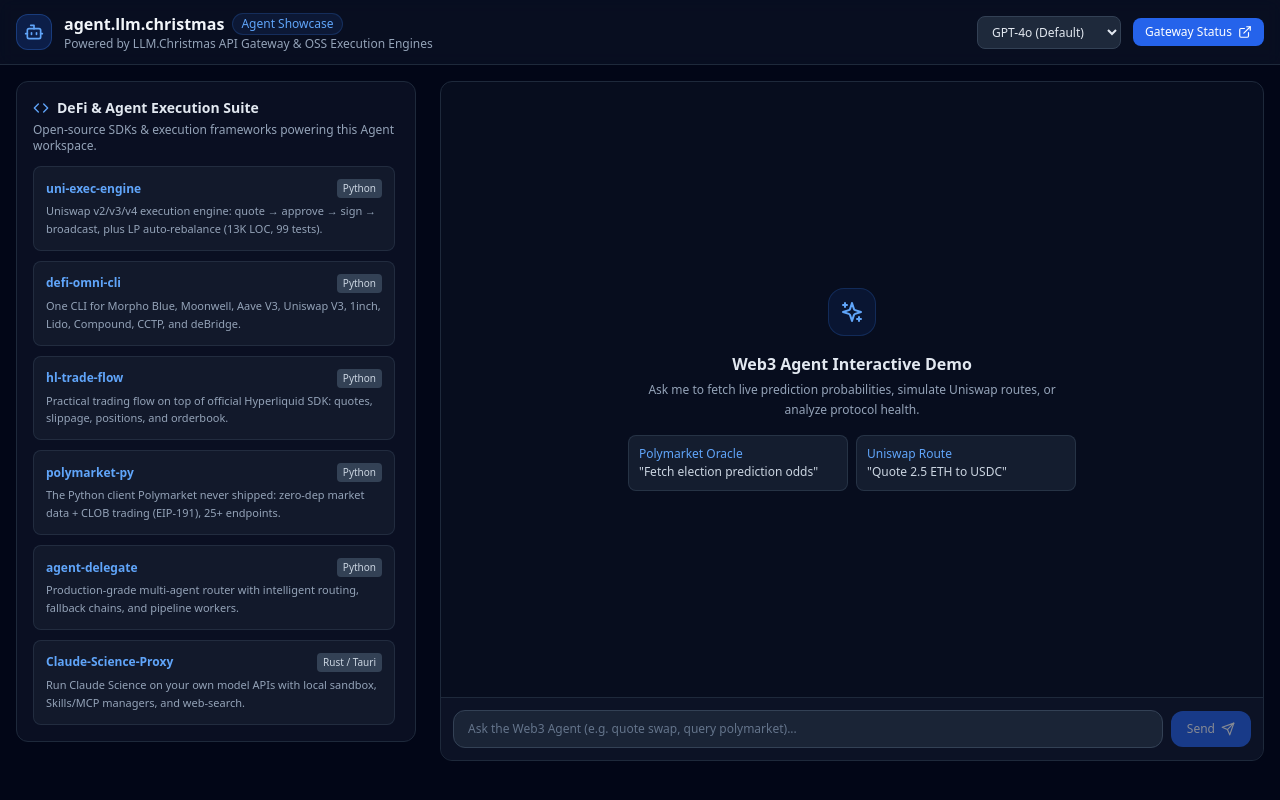
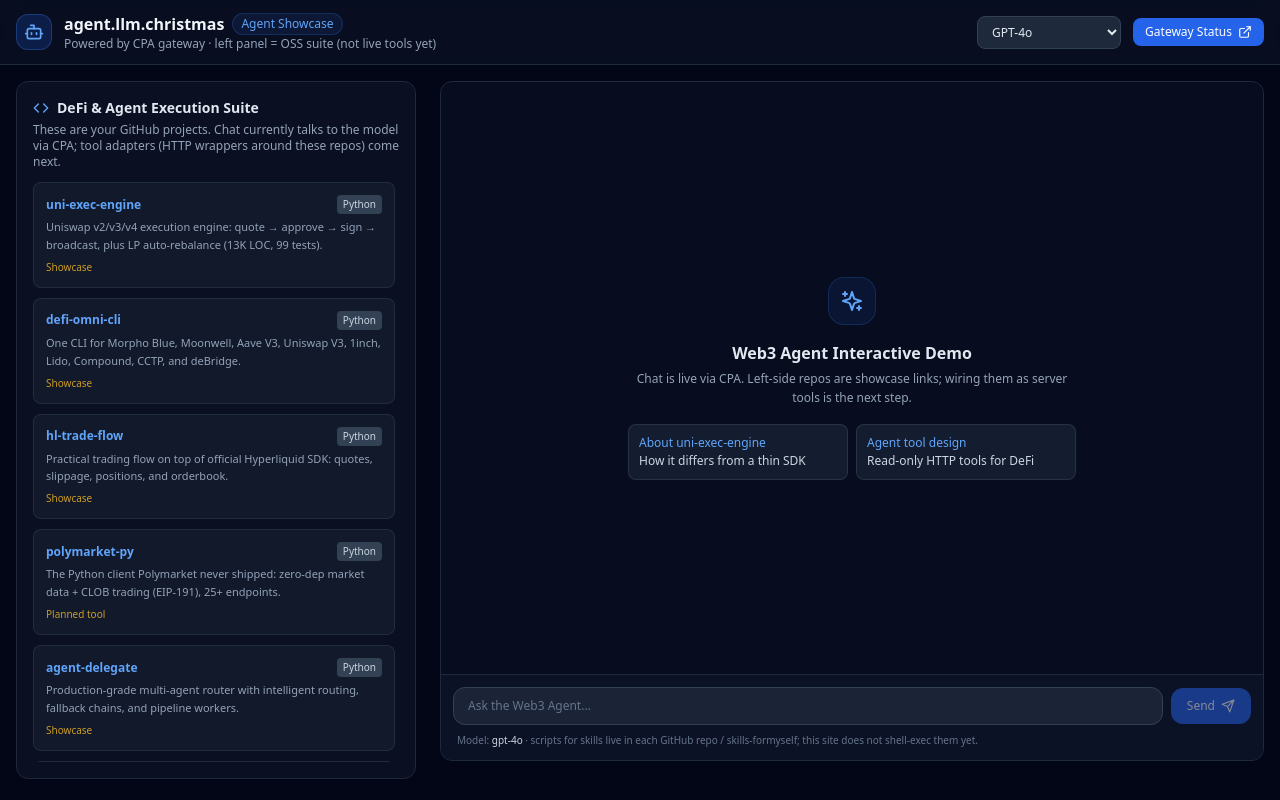
Before and after one commit to counterfactual5/agent-llm-christmas, a Next.js app: page / in a window 1280 px wide. Built offline with nearby package versions, Linux system fonts and the light colour scheme.

Commit message:
fix: pass selected model, surface chat errors, clarify showcase vs tools
- Send body.model from the model selector to /api/chat
- Return clear JSON errors when API key or upstream fails
- Label left-panel repos as showcase/planned tools (not live shell skills)

```diff
--- a/app/page.tsx
+++ b/app/page.tsx
@@ -2,7 +2,7 @@
 
 import { useChat } from 'ai/react';
 import { useState } from 'react';
-import { ExternalLink, Terminal, Cpu, Zap, Activity, Bot, Send, Code, Sparkles } from 'lucide-react';
+import { ExternalLink, Activity, Bot, Send, Code, Sparkles, AlertCircle } from 'lucide-react';
 
 const REPOS = [
   {
@@ -11,6 +11,7 @@
     desc: 'Uniswap v2/v3/v4 execution engine: quote → approve → sign → broadcast, plus LP auto-rebalance (13K LOC, 99 tests).',
     url: 'https://github.com/counterfactual5/uni-exec-engine',
     badge: 'Python',
+    toolStatus: 'Showcase',
   },
   {
     name: 'defi-omni-cli',
@@ -18,6 +19,7 @@
     desc: 'One CLI for Morpho Blue, Moonwell, Aave V3, Uniswap V3, 1inch, Lido, Compound, CCTP, and deBridge.',
     url: 'https://github.com/counterfactual5/defi-omni-cli',
     badge: 'Python',
+    toolStatus: 'Showcase',
   },
   {
     name: 'hl-trade-flow',
@@ -25,6 +27,7 @@
     desc: 'Practical trading flow on top of official Hyperliquid SDK: quotes, slippage, positions, and orderbook.',
     url: 'https://github.com/counterfactual5/hl-trade-flow',
     badge: 'Python',
+    toolStatus: 'Showcase',
   },
   {
     name: 'polymarket-py',
@@ -32,6 +35,7 @@
     desc: 'The Python client Polymarket never shipped: zero-dep market data + CLOB trading (EIP-191), 25+ endpoints.',
     url: 'https://github.com/counterfactual5/polymarket-py',
     badge: 'Python',
+    toolStatus: 'Planned tool',
   },
   {
     name: 'agent-delegate',
@@ -39,6 +43,7 @@
     desc: 'Production-grade multi-agent router with intelligent routing, fallback chains, and pipeline workers.',
     url: 'https://github.com/counterfactual5/agent-delegate',
     badge: 'Python',
+    toolStatus: 'Showcase',
   },
   {
     name: 'Claude-Science-Proxy',
@@ -46,18 +51,41 @@
     desc: 'Run Claude Science on your own model APIs with local sandbox, Skills/MCP managers, and web-search.',
     url: 'https://github.com/counterfactual5/Claude-Science-Proxy',
     badge: 'Rust / Tauri',
+    toolStatus: 'Showcase',
   },
 ];
 
+const MODELS = [
+  { id: 'gpt-4o', label: 'GPT-4o' },
+  { id: 'claude-3-5-sonnet-20241022', label: 'Claude 3.5 Sonnet' },
+  { id: 'deepseek-chat', label: 'DeepSeek V3' },
+];
+
 export default function AgentPage() {
-  const { messages, input, handleInputChange, handleSubmit, isLoading } = useChat({
+  const [selectedModel, setSelectedModel] = useState(MODELS[0].id);
+  const [error, setError] = useState<string | null>(null);
+
+  const { messages, input, setInput, handleInputChange, handleSubmit, isLoading } = useChat({
     api: '/api/chat',
+    body: { model: selectedModel },
+    onError: (err) => {
+      setError(err.message || 'Chat request failed');
+    },
+    onResponse: (res) => {
+      if (!res.ok) {
+        res
+          .clone()
+          .json()
+          .then((data) => setError(data?.error || res.statusText))
+          .catch(() => setError(res.statusText));
+      } else {
+        setError(null);
+      }
+    },
   });
-  const [selectedModel, setSelectedModel] = useState('gpt-4o');
 
   return (
     <div className="min-h-screen flex flex-col bg-slate-950 text-slate-100">
-      {/* Header */}
       <header className="border-b border-slate-800 bg-slate-900/50 backdrop-blur sticky top-0 z-50">
         <div className="max-w-7xl mx-auto px-4 py-3 flex items-center justify-between">
           <div className="flex items-center gap-3">
@@ -71,7 +99,9 @@
                   Agent Showcase
                 </span>
               </h1>
-              <p className="text-xs text-slate-400">Powered by LLM.Christmas API Gateway & OSS Execution Engines</p>
+              <p className="text-xs text-slate-400">
+                Powered by CPA gateway · left panel = OSS suite (not live tools yet)
+              </p>
             </div>
           </div>
           <div className="flex items-center gap-3">
@@ -80,9 +110,11 @@
               onChange={(e) => setSelectedModel(e.target.value)}
               className="bg-slate-800 border border-slate-700 text-xs rounded-lg px-2.5 py-1.5 text-slate-200 outline-none focus:border-blue-500"
             >
-              <option value="gpt-4o">GPT-4o (Default)</option>
-              <option value="claude-3-5-sonnet">Claude 3.5 Sonnet</option>
-              <option value="deepseek-coder">DeepSeek V3</option>
+              {MODELS.map((m) => (
+                <option key={m.id} value={m.id}>
+                  {m.label}
+                </option>
+              ))}
             </select>
             <a
               href="https://llm.christmas"
@@ -97,9 +129,7 @@
         </div>
       </header>
 
-      {/* Main Body */}
       <main className="flex-1 max-w-7xl w-full mx-auto p-4 grid grid-cols-1 lg:grid-cols-12 gap-6">
-        {/* Left Side: Repos / Toolkit Showcase */}
         <div className="lg:col-span-4 space-y-4">
           <div className="bg-slate-900/60 border border-slate-800 rounded-xl p-4">
             <h2 className="text-sm font-bold text-slate-200 flex items-center gap-2 mb-1">
@@ -107,7 +137,8 @@
               DeFi & Agent Execution Suite
             </h2>
             <p className="text-xs text-slate-400 mb-3">
-              Open-source SDKs & execution frameworks powering this Agent workspace.
+              These are your GitHub projects. Chat currently talks to the model via CPA;
+              tool adapters (HTTP wrappers around these repos) come next.
             </p>
             <div className="space-y-2.5 max-h-[calc(100vh-220px)] overflow-y-auto pr-1">
               {REPOS.map((repo) => (
@@ -118,27 +149,40 @@
                   rel="noreferrer"
                   className="block p-3 rounded-lg bg-slate-800/40 hover:bg-slate-800 border border-slate-700/50 hover:border-slate-600 transition group"
                 >
-                  <div className="flex items-center justify-between mb-1">
+                  <div className="flex items-center justify-between mb-1 gap-2">
                     <span className="font-semibold text-xs text-blue-400 group-hover:text-blue-300 flex items-center gap-1">
                       {repo.name}
                       <ExternalLink className="w-3 h-3 opacity-0 group-hover:opacity-100 transition" />
                     </span>
-                    <span className="text-[10px] px-1.5 py-0.5 rounded bg-slate-700 text-slate-300">
+                    <span className="text-[10px] px-1.5 py-0.5 rounded bg-slate-700 text-slate-300 shrink-0">
                       {repo.badge}
                     </span>
                   </div>
                   <p className="text-[11px] text-slate-400 line-clamp-2 leading-relaxed">{repo.desc}</p>
+                  <p className="text-[10px] text-amber-400/80 mt-1.5">{repo.toolStatus}</p>
                 </a>
               ))}
             </div>
           </div>
         </div>
 
-        {/* Right Side: Interactive Chat Agent */}
         <div className="lg:col-span-8 flex flex-col bg-slate-900/40 border border-slate-800 rounded-xl h-[calc(100vh-120px)] overflow-hidden">
-          {/* Chat Window */}
           <div className="flex-1 p-4 overflow-y-auto space-y-4">
-            {messages.length === 0 ? (
+            {error && (
+              <div className="rounded-lg border border-red-500/40 bg-red-500/10 px-3 py-2 text-xs text-red-200 flex gap-2">
+                <AlertCircle className="w-4 h-4 shrink-0 mt-0.5" />
+                <div>
+                  <p className="font-semibold mb-0.5">Request failed</p>
+                  <p className="text-red-200/90 break-all">{error}</p>
+                  <p className="text-red-200/70 mt-1">
+                    Check Vercel env: LLM_CHRISTMAS_BASE_URL (e.g. https://cpa.llm.christmas/v1) and
+                    LLM_CHRISTMAS_API_KEY. Model id must exist on CPA.
+                  </p>
+                </div>
+              </div>
+            )}
+
+            {messages.length === 0 && !error ? (
               <div className="h-full flex flex-col items-center justify-center text-center p-6 space-y-4">
                 <div className="w-12 h-12 rounded-2xl bg-blue-600/10 border border-blue-500/20 flex items-center justify-center text-blue-400">
                   <Sparkles className="w-6 h-6" />
@@ -146,22 +190,24 @@
                 <div className="max-w-md">
                   <h3 className="font-bold text-slate-200 text-base mb-1">Web3 Agent Interactive Demo</h3>
                   <p className="text-xs text-slate-400 leading-relaxed mb-4">
-                    Ask me to fetch live prediction probabilities, simulate Uniswap routes, or analyze protocol health.
+                    Chat is live via CPA. Left-side repos are showcase links; wiring them as server tools is the next step.
                   </p>
                   <div className="grid grid-cols-1 sm:grid-cols-2 gap-2 text-left">
                     <button
-                      onClick={() => handleInputChange({ target: { value: 'What is the current probability for Election on Polymarket?' } } as any)}
+                      type="button"
+                      onClick={() => setInput('Explain what uni-exec-engine does and how it differs from a thin Uniswap SDK.')}
                       className="p-2.5 rounded-lg bg-slate-800/60 hover:bg-slate-800 border border-slate-700/60 text-xs text-slate-300 text-left transition"
                     >
-                      <span className="text-blue-400 font-medium block mb-0.5">Polymarket Oracle</span>
-                      &quot;Fetch election prediction odds&quot;
+                      <span className="text-blue-400 font-medium block mb-0.5">About uni-exec-engine</span>
+                      How it differs from a thin SDK
                     </button>
                     <button
-                      onClick={() => handleInputChange({ target: { value: 'Quote swapping 2.5 ETH for USDC using uni-exec-engine' } } as any)}
+                      type="button"
+                      onClick={() => setInput('What tools should a DeFi research agent expose as read-only HTTP APIs?')}
                       className="p-2.5 rounded-lg bg-slate-800/60 hover:bg-slate-800 border border-slate-700/60 text-xs text-slate-300 text-left transition"
                     >
-                      <span className="text-blue-400 font-medium block mb-0.5">Uniswap Route</span>
-                      &quot;Quote 2.5 ETH to USDC&quot;
+                      <span className="text-blue-400 font-medium block mb-0.5">Agent tool design</span>
+                      Read-only HTTP tools for DeFi
                     </button>
                   </div>
                 </div>
@@ -178,7 +224,7 @@
                     </div>
                   )}
                   <div
-                    className={`max-w-[85%] rounded-xl px-4 py-2.5 text-xs leading-relaxed ${
+                    className={`max-w-[85%] rounded-xl px-4 py-2.5 text-xs leading-relaxed whitespace-pre-wrap ${
                       m.role === 'user'
                         ? 'bg-blue-600 text-white rounded-br-none'
                         : 'bg-slate-800/90 border border-slate-700/70 text-slate-200 rounded-bl-none'
@@ -197,13 +243,12 @@
             )}
           </div>
 
-          {/* Input Form */}
           <form onSubmit={handleSubmit} className="p-3 border-t border-slate-800 bg-slate-900/60">
             <div className="flex items-center gap-2">
               <input
                 value={input}
                 onChange={handleInputChange}
-                placeholder="Ask the Web3 Agent (e.g. quote swap, query polymarket)..."
+                placeholder="Ask the Web3 Agent..."
                 className="flex-1 bg-slate-800/80 border border-slate-700 rounded-xl px-3.5 py-2.5 text-xs text-slate-100 placeholder-slate-500 focus:outline-none focus:border-blue-500 transition"
               />
               <button
@@ -215,6 +260,10 @@
                 <Send className="w-3.5 h-3.5" />
               </button>
             </div>
+            <p className="text-[10px] text-slate-500 mt-2 px-1">
+              Model: <span className="text-slate-300">{selectedModel}</span> · scripts for skills live in each GitHub
+              repo / skills-formyself; this site does not shell-exec them yet.
+            </p>
           </form>
         </div>
       </main>
```
Also changed, not shown: app/api/chat/route.ts (+37 -6 lines).
